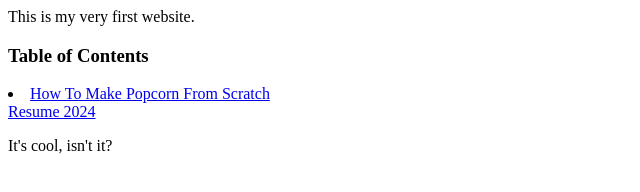
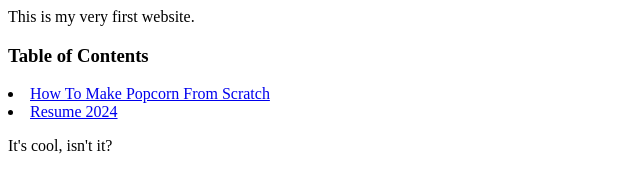
Before and after one commit to janellehart02/janellehart02, a plain HTML site: page index.html in a window 1280 px wide. Shown: the full height of the page, 0-640 px from the left. Drawn offline with Linux system fonts and the light colour scheme.

Commit message:
Update index.html

```diff
--- a/index.html
+++ b/index.html
@@ -4,7 +4,7 @@
     <p>
       <h3>Table of Contents</h3>
       <li><a href="https://janellehart02.github.io/popcorn.html">How To Make Popcorn From Scratch</a></li>
-      </li><a href="https://janellehart02.github.io/resume.html">Resume 2024</a></li>
+      <li><a href="https://janellehart02.github.io/resume.html">Resume 2024</a></li>
     </p>
     It's cool, isn't it?
   </body>
```
